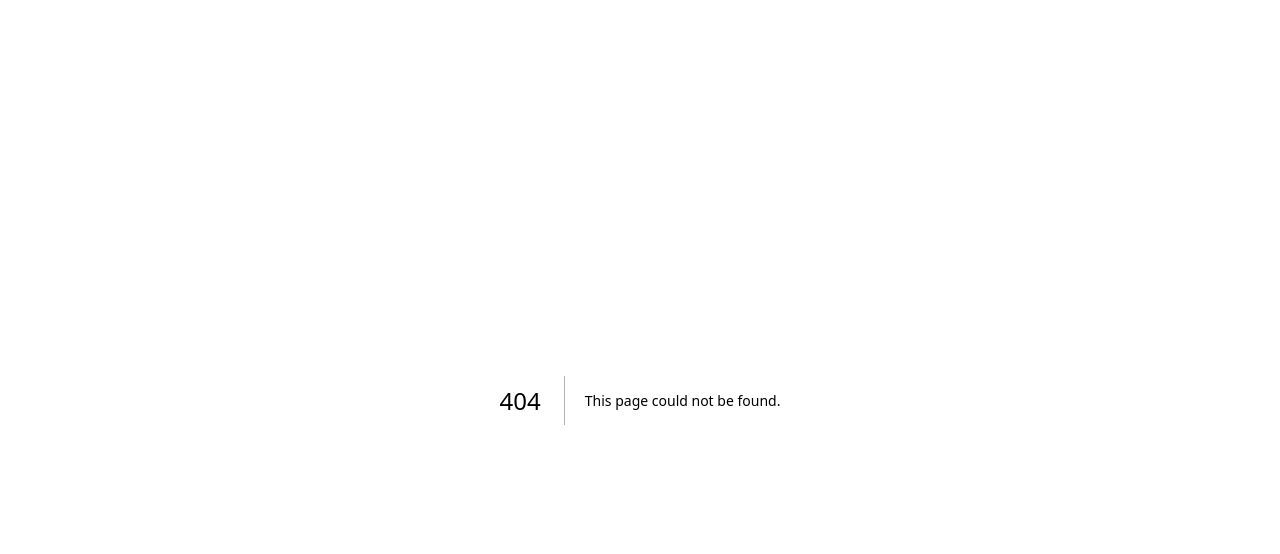
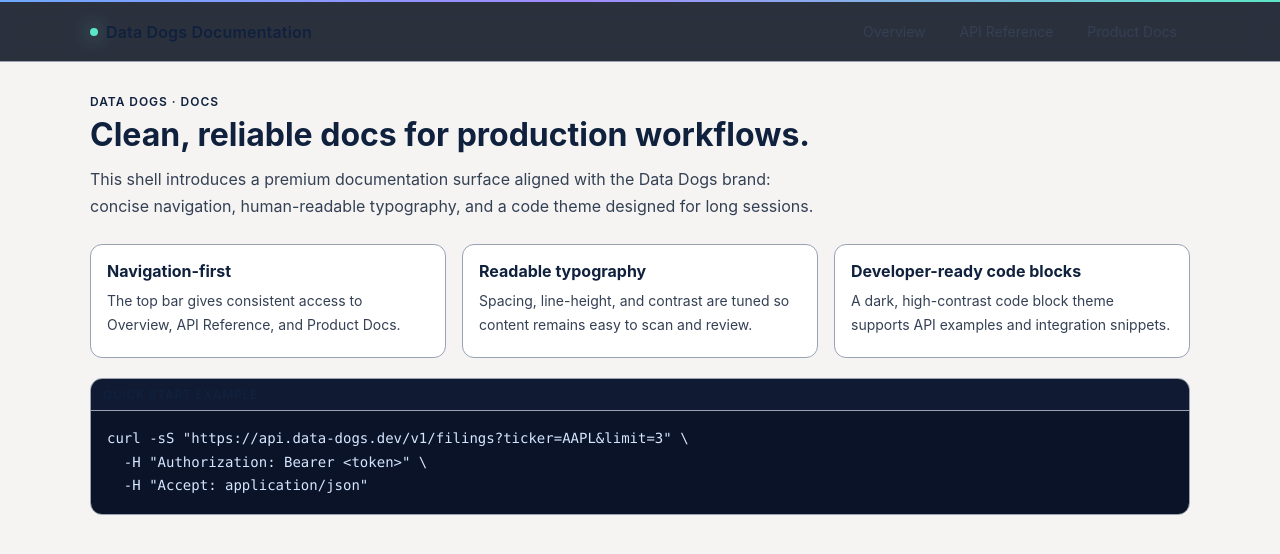
Before and after one commit to Chrispetersonhere/data-dogs, a Next.js app in the folder apps/web/: page /docs in a window 1280 px wide. Before the commit this address had no page. Shown: the top 554 px of the page. Built offline with nearby package versions, Linux system fonts and the light colour scheme.

Commit message:
Wire Day 52 docs shell into web routes

```diff
--- /dev/null
+++ b/apps/web/app/docs/layout.tsx
@@ -0,0 +1,95 @@
+import type { ReactNode } from 'react';
+
+import { colorTokens, radiusTokens, spacingTokens, typographyTokens } from '@data-dogs/ui';
+
+type DocsLayoutProps = {
+  children: ReactNode;
+};
+
+const shellStyles = {
+  wrapper: {
+    background: colorTokens.surface.page,
+    color: colorTokens.text.primary,
+    fontFamily: typographyTokens.fontFamily.sans,
+    minHeight: '100vh'
+  },
+  topBorder: {
+    background: 'linear-gradient(90deg, #6EA8FF, #A18BFF 45%, #5CE6C6)',
+    height: '2px'
+  },
+  header: {
+    position: 'sticky' as const,
+    top: 0,
+    zIndex: 40,
+    backdropFilter: 'blur(10px)',
+    background: 'rgba(10, 16, 32, 0.86)',
+    borderBottom: `1px solid ${colorTokens.border.default}`
+  },
+  headerInner: {
+    maxWidth: '1100px',
+    margin: '0 auto',
+    padding: `${spacingTokens['4']} ${spacingTokens['5']}`,
+    display: 'flex',
+    justifyContent: 'space-between',
+    alignItems: 'center',
+    gap: spacingTokens['4']
+  },
+  brand: {
+    display: 'inline-flex',
+    alignItems: 'center',
+    gap: spacingTokens['2'],
+    color: colorTokens.text.primary,
+    textDecoration: 'none',
+    fontSize: typographyTokens.fontSize.md,
+    fontWeight: typographyTokens.fontWeight.semibold,
+    letterSpacing: '0.01em'
+  },
+  dot: {
+    width: '8px',
+    height: '8px',
+    borderRadius: '999px',
+    background: '#5CE6C6',
+    boxShadow: '0 0 20px rgba(92, 230, 198, 0.8)'
+  },
+  nav: {
+    display: 'flex',
+    gap: spacingTokens['2'],
+    flexWrap: 'wrap' as const,
+    alignItems: 'center'
+  },
+  navLink: {
+    color: colorTokens.text.secondary,
+    textDecoration: 'none',
+    fontSize: typographyTokens.fontSize.sm,
+    padding: `${spacingTokens['1']} ${spacingTokens['3']}`,
+    borderRadius: radiusTokens.md,
+    border: '1px solid transparent'
+  },
+  main: {
+    maxWidth: '1100px',
+    margin: '0 auto',
+    padding: `${spacingTokens['8']} ${spacingTokens['5']} ${spacingTokens['12']}`
+  }
+};
+
+export default function DocsLayout({ children }: DocsLayoutProps) {
+  return (
+    <div style={shellStyles.wrapper}>
+      <div style={shellStyles.topBorder} />
+      <header style={shellStyles.header}>
+        <div style={shellStyles.headerInner}>
+          <a href="/docs" style={shellStyles.brand}>
+            <span style={shellStyles.dot} aria-hidden="true" />
+            Data Dogs Documentation
+          </a>
+          <nav style={shellStyles.nav} aria-label="Documentation navigation">
+            <a href="/docs" style={shellStyles.navLink}>Overview</a>
+            <a href="/docs/api" style={shellStyles.navLink}>API Reference</a>
+            <a href="/docs/product" style={shellStyles.navLink}>Product Docs</a>
+          </nav>
+        </div>
+      </header>
+      <main style={shellStyles.main}>{children}</main>
+    </div>
+  );
+}
--- /dev/null
+++ b/apps/web/app/docs/page.tsx
@@ -0,0 +1,56 @@
+import { colorTokens, radiusTokens, spacingTokens, typographyTokens } from '@data-dogs/ui';
+
+const pageStyles = {
+  hero: { marginBottom: spacingTokens['6'] },
+  eyebrow: {
+    margin: 0, fontSize: typographyTokens.fontSize.xs, fontWeight: typographyTokens.fontWeight.semibold,
+    letterSpacing: '0.08em', textTransform: 'uppercase' as const, color: colorTokens.text.tertiary
+  },
+  title: { margin: `${spacingTokens['2']} 0 0`, fontSize: '2rem', lineHeight: 1.15, color: colorTokens.text.primary },
+  subtitle: {
+    margin: `${spacingTokens['3']} 0 0`, maxWidth: '72ch', fontSize: typographyTokens.fontSize.md,
+    lineHeight: typographyTokens.lineHeight.relaxed, color: colorTokens.text.secondary
+  },
+  grid: { marginTop: spacingTokens['6'], display: 'grid', gap: spacingTokens['4'], gridTemplateColumns: 'repeat(auto-fit, minmax(240px, 1fr))' },
+  card: { border: `1px solid ${colorTokens.border.default}`, borderRadius: radiusTokens.lg, padding: `${spacingTokens['4']} ${spacingTokens['4']} ${spacingTokens['5']}`, background: colorTokens.surface.card },
+  cardTitle: { margin: 0, fontSize: typographyTokens.fontSize.md, color: colorTokens.text.primary },
+  cardBody: { margin: `${spacingTokens['2']} 0 0`, color: colorTokens.text.secondary, lineHeight: typographyTokens.lineHeight.relaxed, fontSize: typographyTokens.fontSize.sm },
+  codeWrap: { marginTop: spacingTokens['5'], border: `1px solid ${colorTokens.border.default}`, borderRadius: radiusTokens.lg, overflow: 'hidden' },
+  codeHeader: {
+    margin: 0, padding: `${spacingTokens['2']} ${spacingTokens['3']}`, fontSize: typographyTokens.fontSize.xs,
+    fontWeight: typographyTokens.fontWeight.semibold, letterSpacing: '0.06em', textTransform: 'uppercase' as const,
+    color: colorTokens.text.tertiary, borderBottom: `1px solid ${colorTokens.border.default}`, background: '#101A32'
+  },
+  codeBlock: {
+    margin: 0, padding: `${spacingTokens['4']} ${spacingTokens['4']}`, background: '#0A1328', color: '#D6E6FF',
+    overflowX: 'auto' as const, fontSize: typographyTokens.fontSize.sm, lineHeight: 1.7, fontFamily: typographyTokens.fontFamily.mono
+  }
+};
+
+export default function DocsHomePage() {
+  return (
+    <section>
+      <header style={pageStyles.hero}>
+        <p style={pageStyles.eyebrow}>Data Dogs · Docs</p>
+        <h1 style={pageStyles.title}>Clean, reliable docs for production workflows.</h1>
+        <p style={pageStyles.subtitle}>
+          This shell introduces a premium documentation surface aligned with the Data Dogs brand:
+          concise navigation, human-readable typography, and a code theme designed for long sessions.
+        </p>
+      </header>
+
+      <div style={pageStyles.grid}>
+        <article style={pageStyles.card}><h2 style={pageStyles.cardTitle}>Navigation-first</h2><p style={pageStyles.cardBody}>The top bar gives consistent access to Overview, API Reference, and Product Docs.</p></article>
+        <article style={pageStyles.card}><h2 style={pageStyles.cardTitle}>Readable typography</h2><p style={pageStyles.cardBody}>Spacing, line-height, and contrast are tuned so content remains easy to scan and review.</p></article>
+        <article style={pageStyles.card}><h2 style={pageStyles.cardTitle}>Developer-ready code blocks</h2><p style={pageStyles.cardBody}>A dark, high-contrast code block theme supports API examples and integration snippets.</p></article>
+      </div>
+
+      <div style={pageStyles.codeWrap}>
+        <p style={pageStyles.codeHeader}>Quick start example</p>
+        <pre style={pageStyles.codeBlock}>{`curl -sS "https://api.data-dogs.dev/v1/filings?ticker=AAPL&limit=3" \\
+  -H "Authorization: Bearer <token>" \\
+  -H "Accept: application/json"`}</pre>
+      </div>
+    </section>
+  );
+}
```
Also changed, not shown: apps/web/app/docs/api/page.tsx (added, +17 -0 lines), apps/web/app/docs/product/page.tsx (added, +17 -0 lines).
